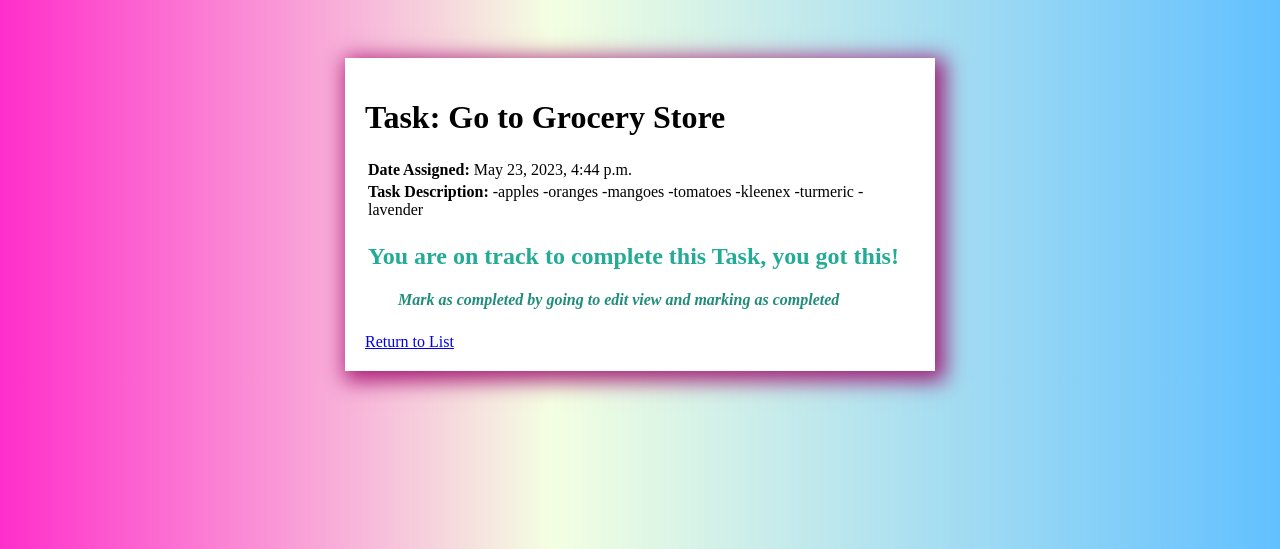
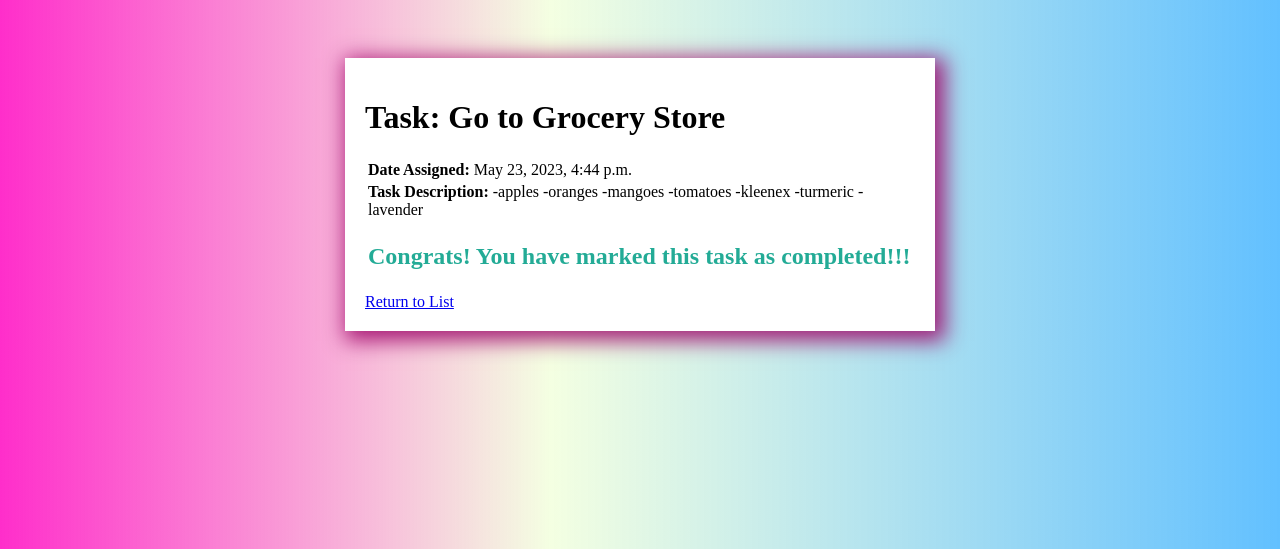
Before and after one commit to LeahGrim/TodoList, a Django app: page /task/10/ in a window 1280 px wide. Shown: the top 549 px of the page. Run offline with Django 4.2, Linux system fonts and the light colour scheme; a user stored in the database is signed in; data comes from the database, SQL or seed files in the repository; both versions use the stored data as it was after the commit.

Commit message:
fixed logic in if statement for task.html

```diff
--- a/todolistprj/todo/templates/todo/task.html
+++ b/todolistprj/todo/templates/todo/task.html
@@ -14,11 +14,15 @@
 </tr>
 <tr>
     <td>
-        {% if tasks.complete %}
-       <h2 class="completion-message"> Congrats! You have marked this task as completed!!! </h2>
+        {% if task.complete %}
+        <div>
+            <h2 class="completion-message"> Congrats! You have marked this task as completed!!! </h2>
+        </div>
        {% else %}
-       <h2 class="completion-message"> You are on track to complete this Task, you got this! </h2>
-       <h4 class="completion-message-2"> Mark as completed by going to edit view and marking as completed</h4>
+       <div>
+            <h2 class="completion-message"> You are on track to complete this Task, you got this! </h2>
+            <h4 class="completion-message-2"> Mark as completed by going to edit view and marking as completed</h4>
+        </div>
        {% endif %}
     </td>
 </tr>
```
Also changed, not shown: todolistprj/db.sqlite3.
